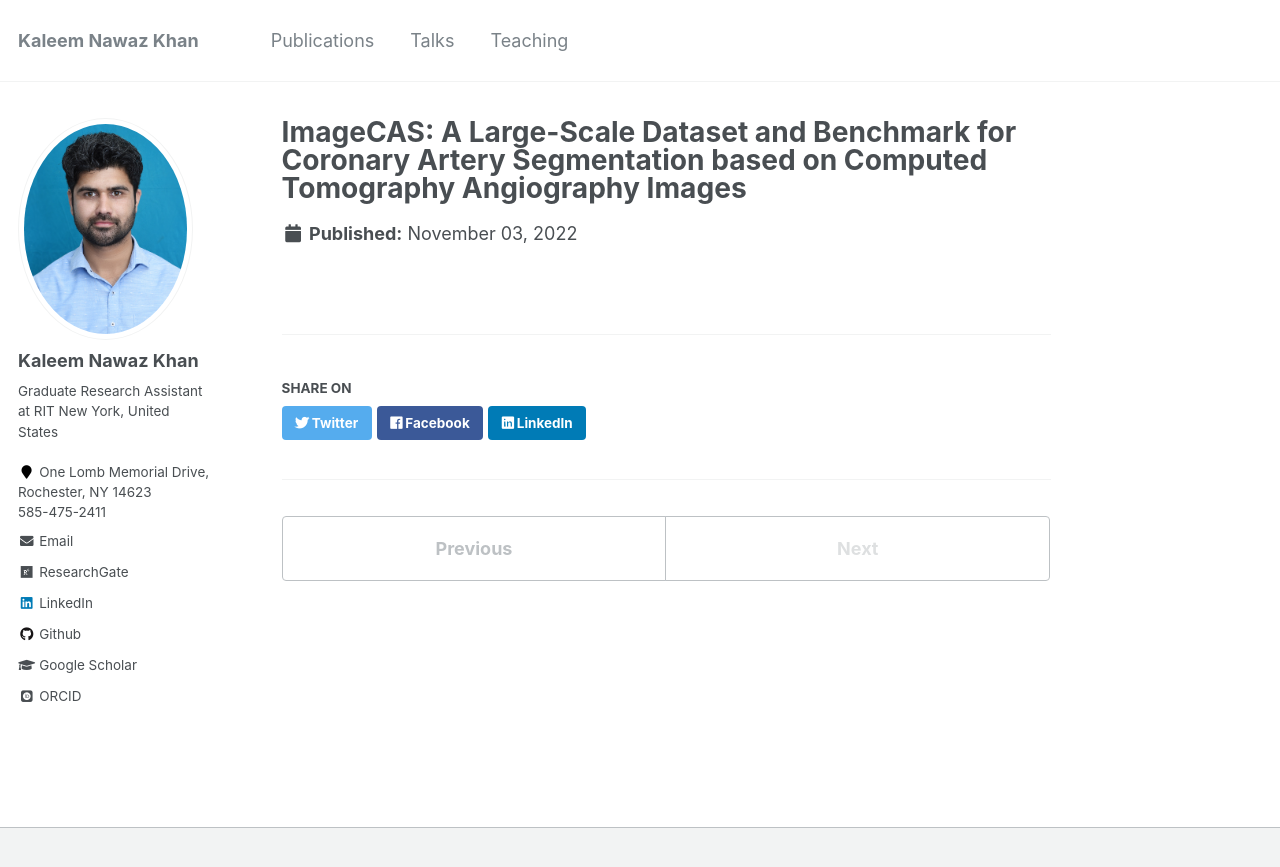
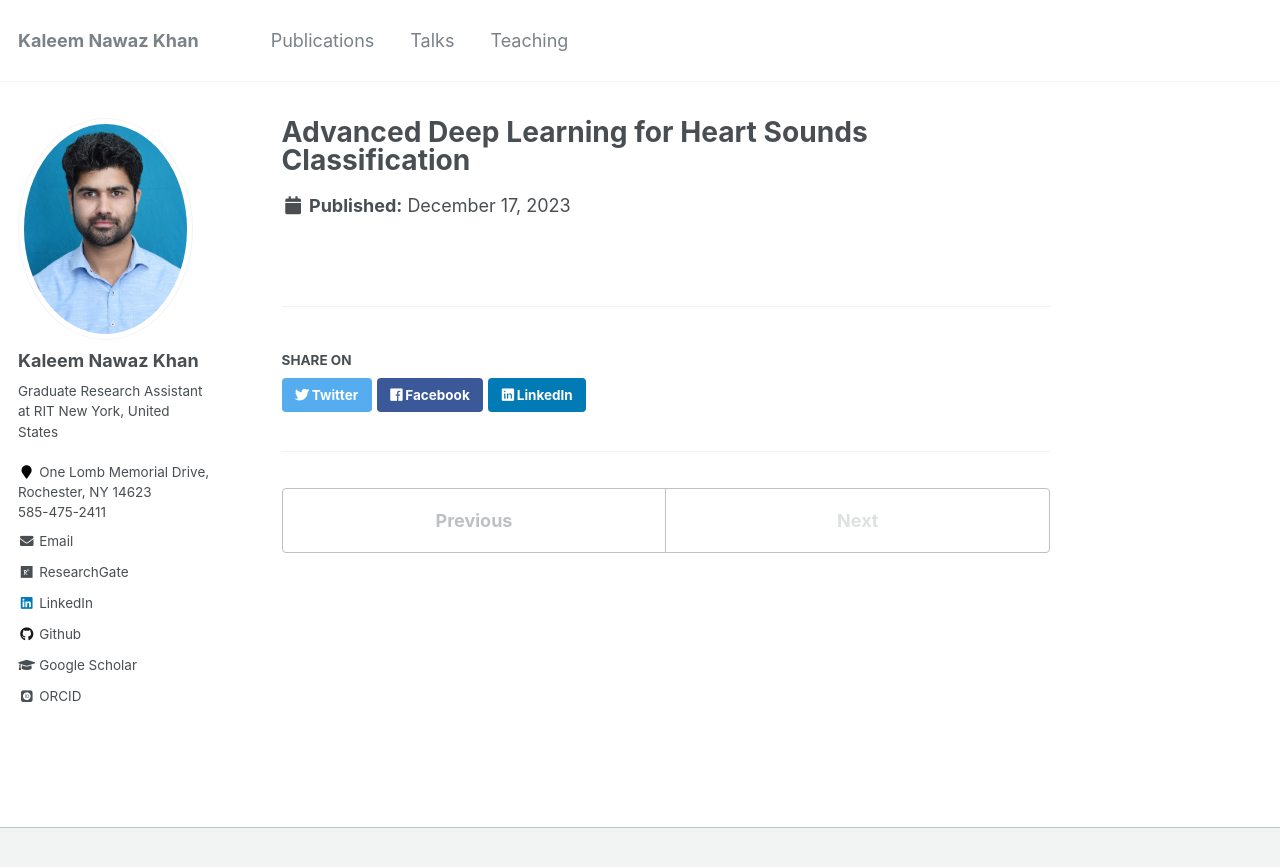
Before and after one commit to KaleemNwzKhan/KaleemNwzKhan.github.io, a Jekyll site: the page built from _publications/2023-12-17-Advanced Deep Learning for Heart Sounds Classification.md, in a window 1280 px wide. Shown: the top 867 px of the page. Built offline with Jekyll 4.4.1, drawn with Linux system fonts in a browser that asks for light colours; some web fonts are replaced.

Commit message:
Changes Added

```diff
--- a/_publications/2023-12-17-Advanced Deep Learning for Heart Sounds Classification.md
+++ b/_publications/2023-12-17-Advanced Deep Learning for Heart Sounds Classification.md
@@ -1,10 +1,10 @@
 ---
-title: "ImageCAS: A Large-Scale Dataset and Benchmark for Coronary Artery Segmentation based on Computed Tomography Angiography Images"
+title: "Advanced Deep Learning for Heart Sounds Classification"
 collection: publications
 #permalink: /publication/2009-10-01-paper-title-number-1
 #excerpt: 'This paper is about the number 1. The number 2 is left for future work.'
-date: 2022-11-3
+date: 2023-12-17
 #venue: 'Journal 1'
-paperurl: 'https://doi.org/10.48550/arXiv.2211.01607'
+paperurl: 'https://link.springer.com/chapter/10.1007/978-3-031-46341-9_9'
 #citation: 'Your Name, You. (2009). &quot;Paper Title Number 1.&quot; <i>Journal 1</i>. 1(1).'
 ---
```
